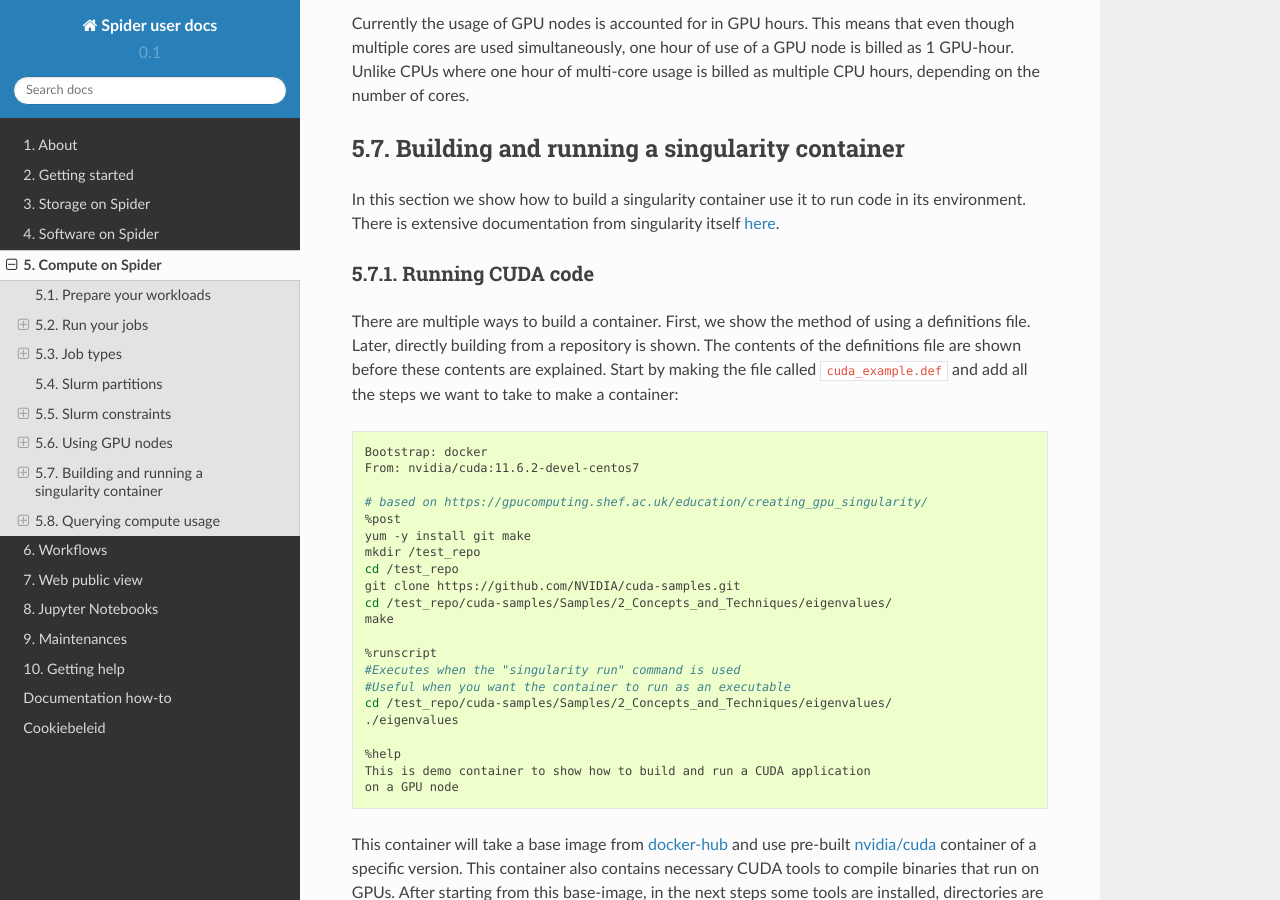
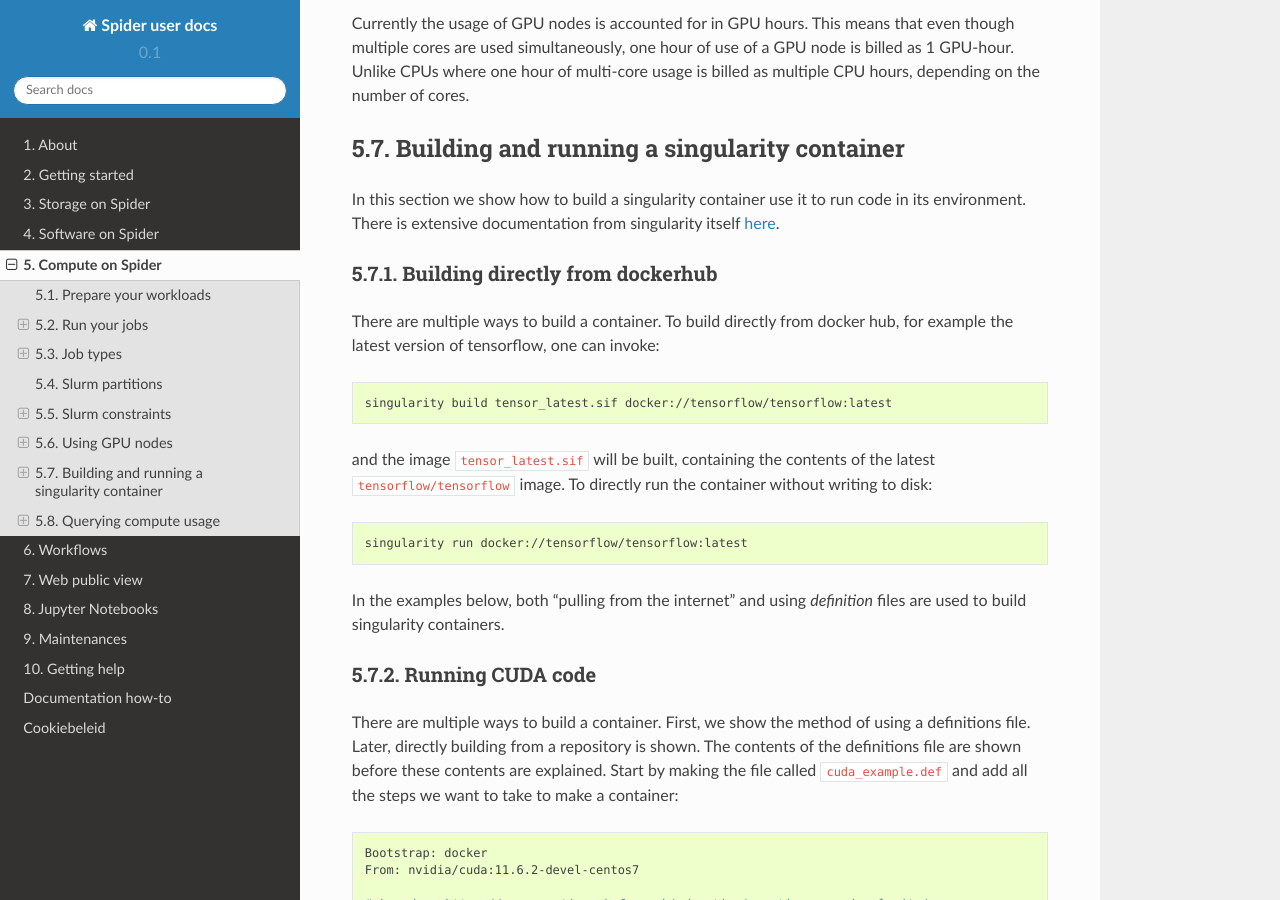
Before and after one commit to sara-nl/spiderdocs, a Sphinx documentation site: the page built from source/Pages/compute_on_spider.rst, in a window 1280 px wide and 900 px high, scrolled down 8551 px. Built offline with Sphinx 7.4.7 and the Read the Docs theme 2.0.0, drawn with Linux system fonts in a browser that asks for light colours; some of the changed text lies outside the part shown.

Commit message:
Move dockerhub section

```diff
--- a/source/Pages/compute_on_spider.rst
+++ b/source/Pages/compute_on_spider.rst
@@ -403,6 +403,23 @@ Building and running a singularity container
 
 In this section we show how to build a singularity container use it to run code in its environment. There is extensive documentation from singularity itself `here <https://docs.sylabs.io/guides/3.10/user-guide/index.html>`_.
 
+Building directly from dockerhub
+================================
+
+There are multiple ways to build a container. To build directly from docker hub, for example the latest version of tensorflow, one can invoke:
+
+.. code-block:: bash
+
+   singularity build tensor_latest.sif docker://tensorflow/tensorflow:latest
+
+and the image ``tensor_latest.sif`` will be built, containing the contents of the latest ``tensorflow/tensorflow`` image. To directly run the container without writing to disk:
+
+.. code-block:: bash
+
+   singularity run docker://tensorflow/tensorflow:latest
+
+In the examples below, both "pulling from the internet" and using *definition* files are used to build singularity containers.
+
 Running CUDA code
 =================
 
@@ -470,21 +487,6 @@ The container was exposed to the GPU at build-time, and at run-time it also has
 .. tip::
 
    Only use ``--sandbox`` and ``--writable`` when developing the image. Once the build is settled, create the container and distribute it as-is for maximum stability.
-
-Building directly from dockerhub
-================================
-
-To build directly from docker hub, for example the latest version of tensorflow, one can invoke:
-
-.. code-block:: bash
-
-   singularity build tensor_latest.sif docker://tensorflow/tensorflow:latest
-
-and the image ``tensor_latest.sif`` will be built. Or to directly run the container without writing to disk:
-
-.. code-block:: bash
-
-   singularity run docker://tensorflow/tensorflow:latest
 
 
 Running python
```
